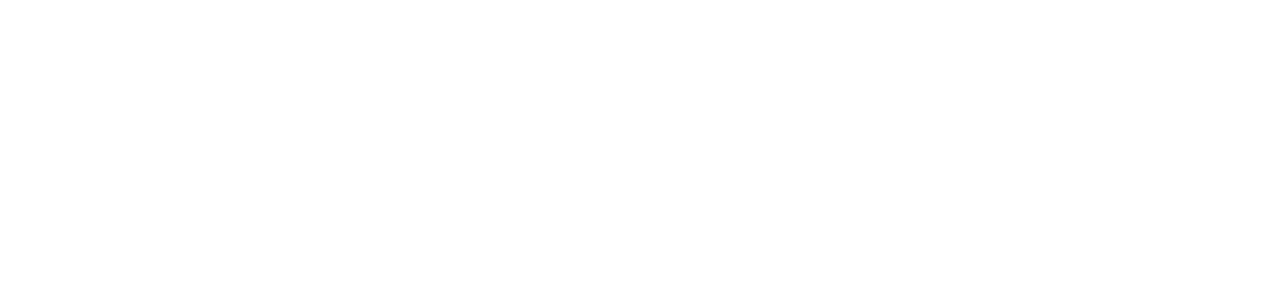
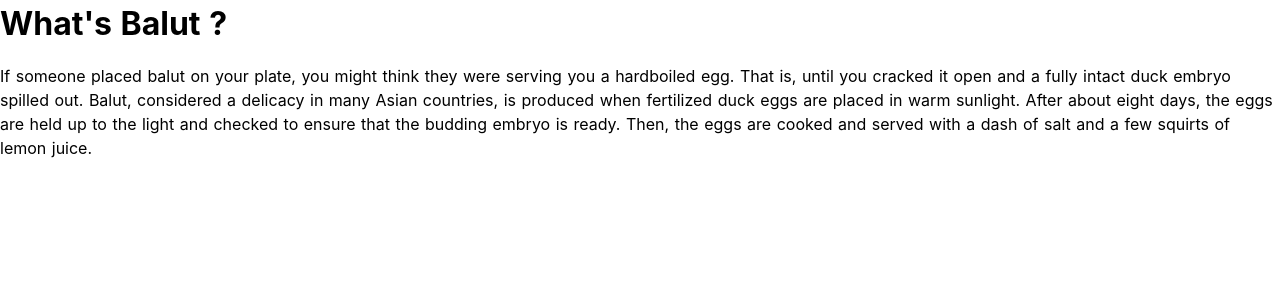
Before and after one commit to martinbalme/v-best-dad-jokes, a Nuxt app: page /post in a window 1280 px wide. Before the commit this address had no page. Shown: the top 300 px of the page. Built offline with nearby package versions, Linux system fonts and the light colour scheme.

Commit message:
Added post page

```diff
--- /dev/null
+++ b/pages/post.vue
@@ -0,0 +1,31 @@
+<template>
+  <div class="container">
+    <article>
+      <h1 class="title">What's Balut ?</h1>
+      <p>If someone placed balut on your plate, you might think they were serving you a hardboiled egg. That is, until you cracked it open and a fully intact duck embryo spilled out. Balut, considered a delicacy in many Asian countries, is produced when fertilized duck eggs are placed in warm sunlight. After about eight days, the eggs are held up to the light and checked to ensure that the budding embryo is ready. Then, the eggs are cooked and served with a dash of salt and a few squirts of lemon juice.</p>
+    </article>
+  </div>
+</template>
+
+<script>
+export default {};
+</script>
+
+<style scoped>
+.container {
+  display: flex;
+  justify-content: space-between;
+  line-height: 1.5;
+}
+article * {
+  margin-bottom: 1rem;
+}
+aside {
+  min-width: 280px;
+  max-width: 280px;
+  padding-left: 2rem;
+}
+.title {
+  font-size: 2rem;
+}
+</style>
```
